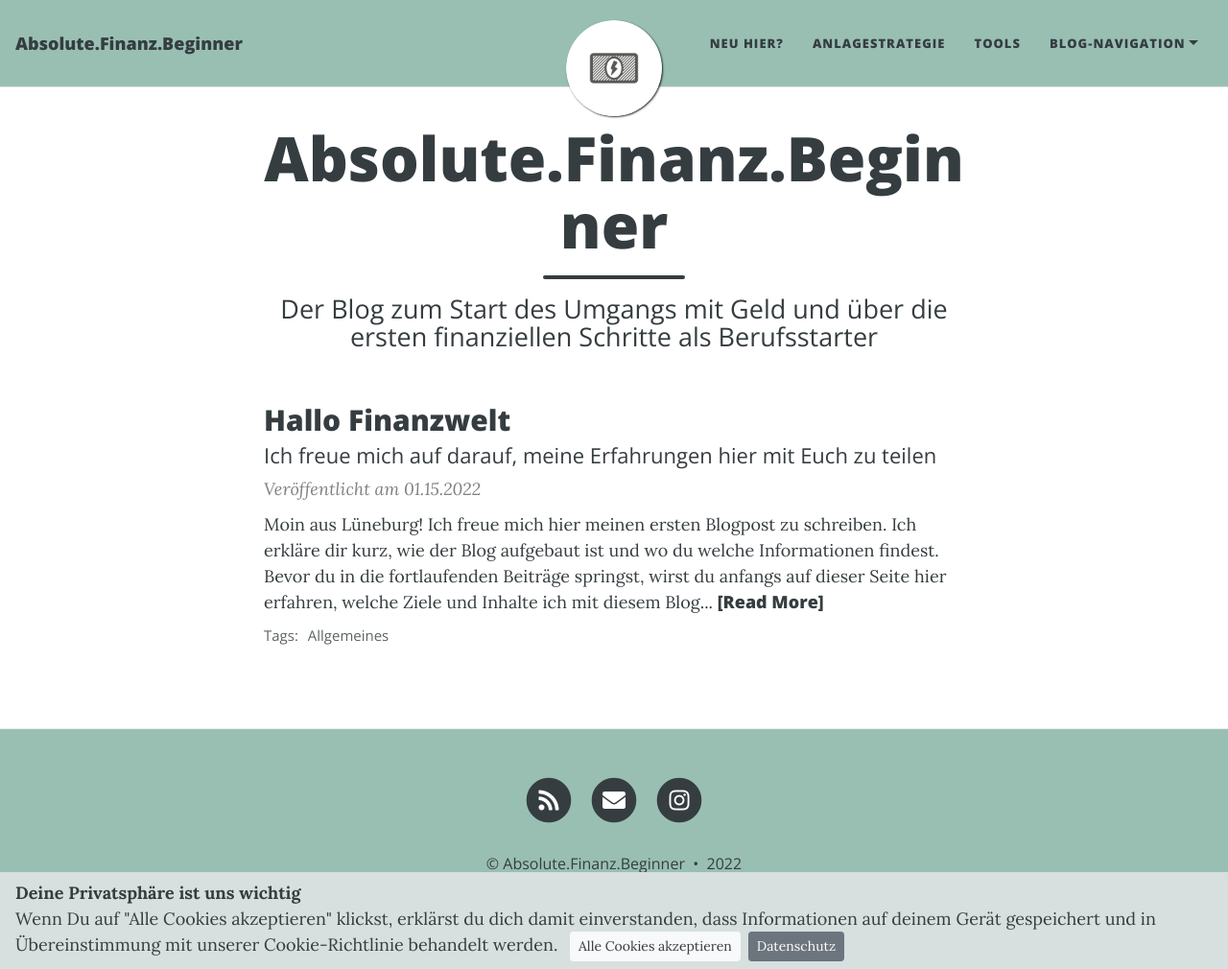
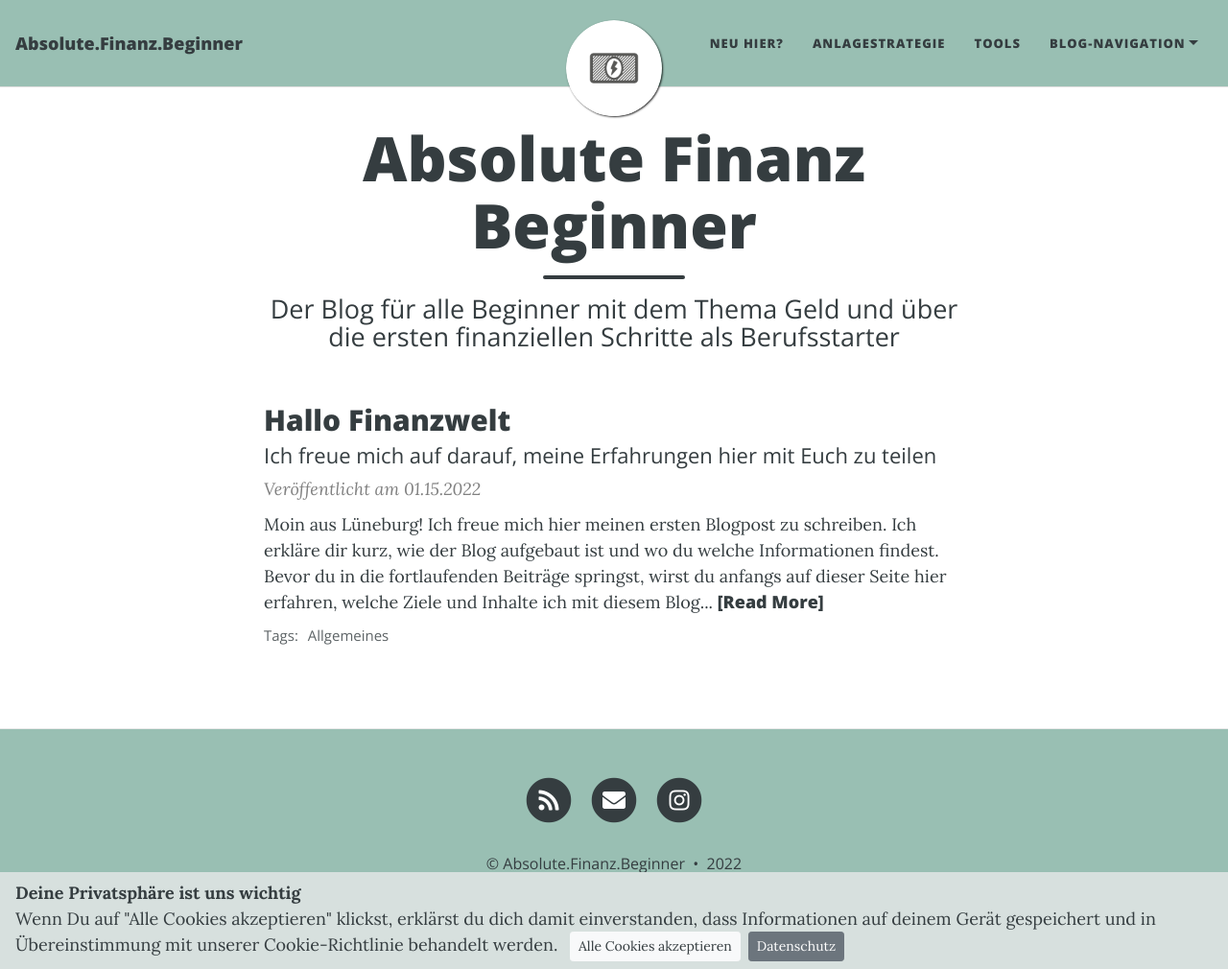
Before and after one commit to absolute-finanz-beginner/absolute-finanz-beginner.github.io, a Jekyll site: the page built from index.html, in a window 1280 px wide and 1010 px high. Shown: the whole window at 96% size. Built offline with Jekyll 4.4.1, drawn with Linux system fonts in a browser that asks for light colours; nearby versions of some CDN libraries; the list of posts is cut into pages by our own code.

Commit message:
layouting

```diff
--- a/index.html
+++ b/index.html
@@ -1,5 +1,5 @@
 ---
 layout: home
-title: Absolute.Finanz.Beginner
-subtitle: Der Blog zum Start des Umgangs mit Geld und über die ersten finanziellen Schritte als Berufsstarter
+title: Absolute Finanz Beginner
+subtitle: Der Blog für alle Beginner mit dem Thema Geld und über die ersten finanziellen Schritte als Berufsstarter
 ---
```
